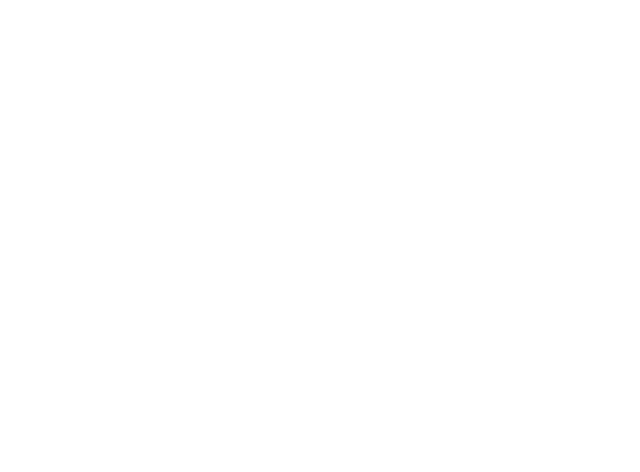
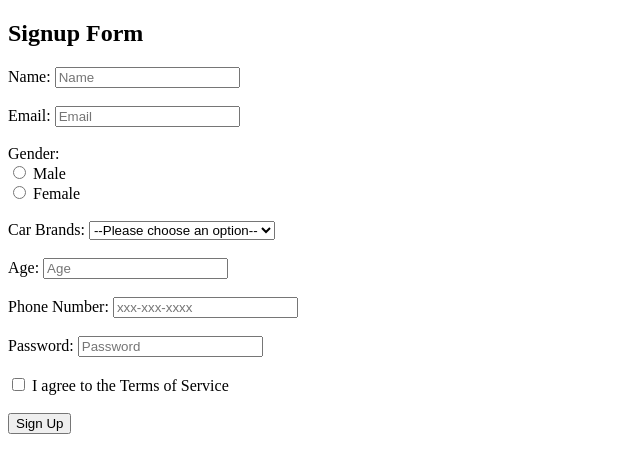
Before and after one commit to acciojob/signup-form-car-Rahil399, a website: page main.html in a window 1280 px wide. Shown: the whole page, without its empty margins (0-640 px from the left). Drawn offline with Linux system fonts and the light colour scheme.

Commit message:
created a submission

```diff
--- a/main.html
+++ b/main.html
@@ -8,6 +8,47 @@
 
 <body>
 	<!-- the entire body must be written by student -->
+	<h2>Signup Form</h2>
+	<form method='post'>
+
+		<label for="name">Name:</label>
+        <input type="text" id="name" name="name" placeholder="Name" required><br><br>
+
+		<label for="email">Email:</label>
+		<input type="email" id="email" name="email" placeholder="Email" required><br><br>
+
+		<label>Gender:</label><br>
+        <input type="radio" id="gender_m" name="gender" value="male" required>
+        <label for="gender_m">Male</label><br>
+        <input type="radio" id="gender_f" name="gender" value="female" required>
+        <label for="gender_f">Female</label><br><br>
+
+		<label for="cars">Car Brands:</label>
+        <select id="cars" name="cars" required>
+            <option value="">--Please choose an option--</option>
+            <option value="toyota">Toyota</option>
+            <option value="honda">Honda</option>
+            <option value="ford">Ford</option>
+            <option value="bmw">BMW</option>
+        </select><br><br>
+
+		<label for="age">Age:</label>
+		<input type="number" name="age" id="age" required placeholder="Age"><br><br>
+
+		<label for="tel">Phone Number:</label>
+        <input type="tel" id="tel" name="tel" placeholder="xxx-xxx-xxxx" pattern="[0-9]{3}-[0-9]{3}-[0-9]{4}"><br><br>
+
+        <!-- Password Field -->
+        <label for="password">Password:</label>
+        <input type="password" id="password" name="password" placeholder="Password" required><br><br>
+
+        <!-- TOS Field -->
+        <input type="checkbox" id="tos" name="tos" required>
+        <label for="tos">I agree to the Terms of Service</label><br><br>
+
+        <!-- Submit Button -->
+        <button type="submit">Sign Up</button>
+	</form>
     <script type="text/javascript" src="./script.js">
 </script>
 
```
